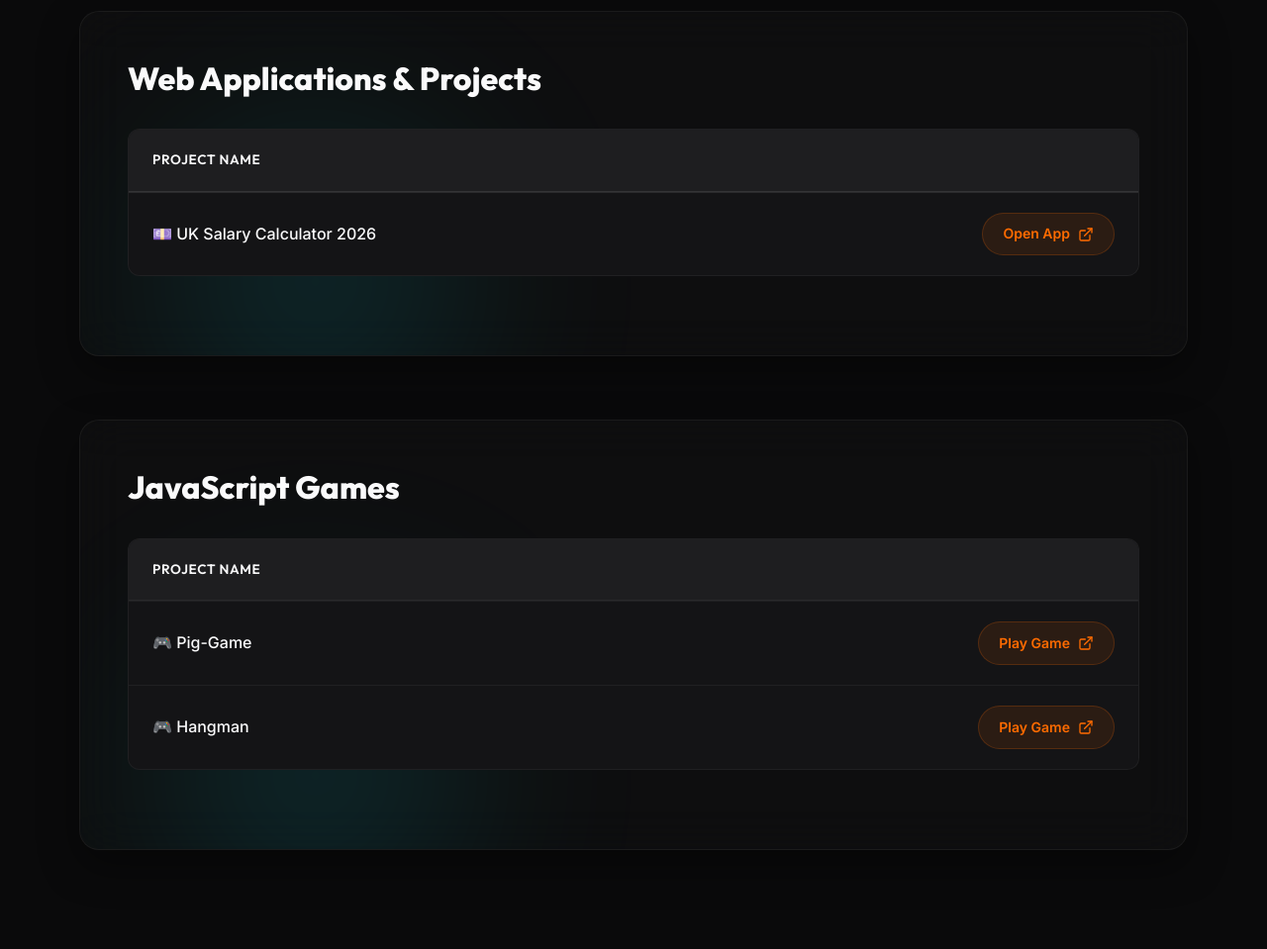
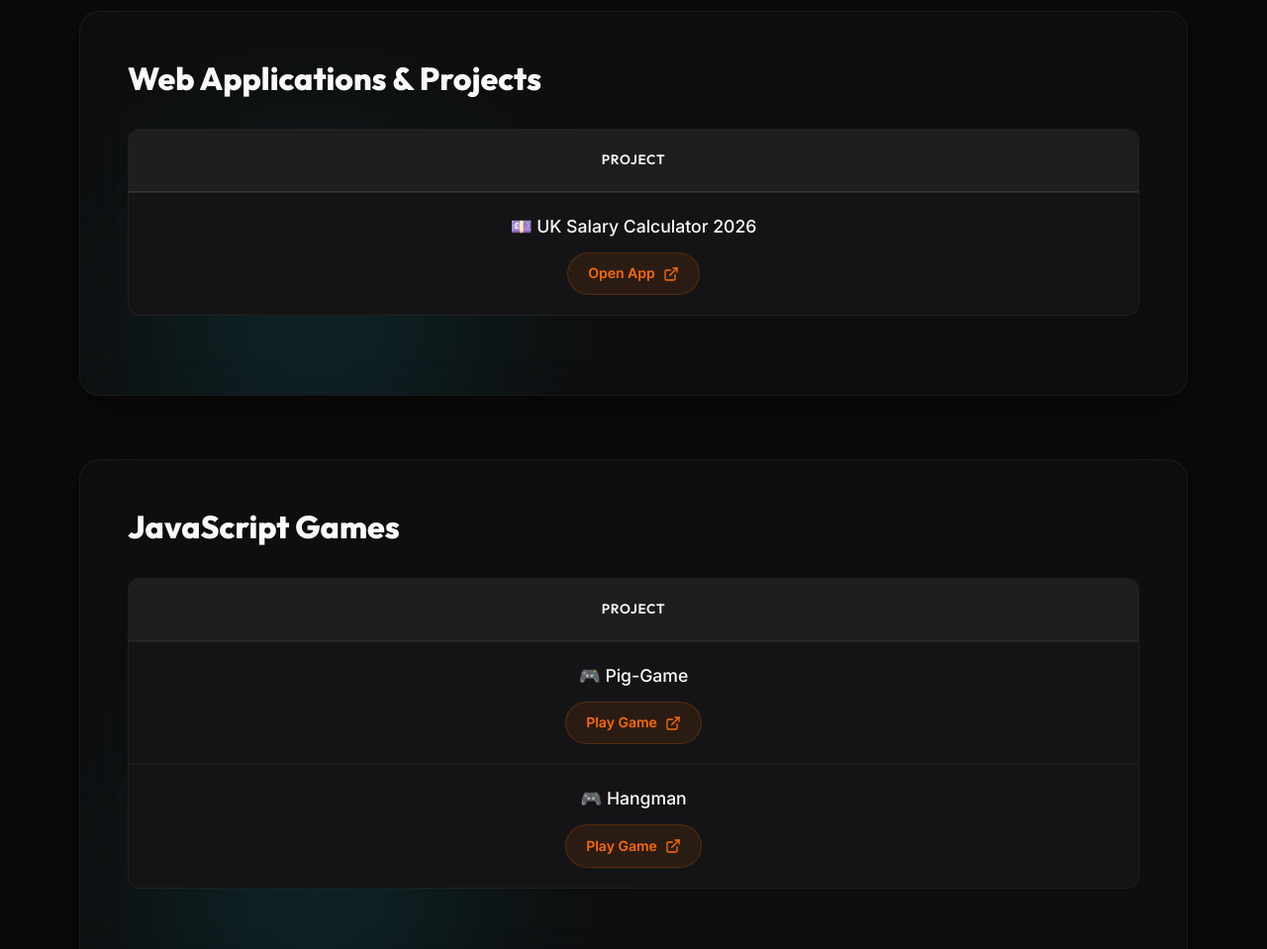
Before and after one commit to wbtist/wbtist.github.io, an Astro site: page / in a window 1280 px wide. Shown: the part 960-1919 px from the top of the page at 99% size. Built offline with nearby package versions, Linux system fonts and the light colour scheme; Astro itself is replaced by a stand-in of ours.

Commit message:
Button allocations

```diff
--- a/src/components/ProjectsTable.astro
+++ b/src/components/ProjectsTable.astro
@@ -19,17 +19,15 @@ const { id, title, projects } = Astro.props;
     <table>
       <thead>
         <tr>
-          <th>Project Name</th>
-          <th class="align-right"></th>
+          <th>Project</th>
         </tr>
       </thead>
       <tbody>
         {projects.map((project) => (
           <tr>
             <td>
+              <div class="project-cell">
                 <span class="project-name">{project.name}</span>
-            </td>
-            <td>
                 <a
                   href={project.url}
                   target="_blank"
@@ -41,6 +39,7 @@ const { id, title, projects } = Astro.props;
                     <path d="M18 13v6a2 2 0 0 1-2 2H5a2 2 0 0 1-2-2V8a2 2 0 0 1 2-2h6"></path><polyline points="15 3 21 3 21 9"></polyline><line x1="10" y1="14" x2="21" y2="3"></line>
                   </svg>
                 </a>
+              </div>
             </td>
           </tr>
         ))}
@@ -56,13 +55,25 @@ const { id, title, projects } = Astro.props;
     scroll-margin-top: 100px;
   }
 
+  th, td {
+    text-align: center;
+  }
+
+  .project-cell {
+    display: flex;
+    flex-direction: column;
+    gap: 0.75rem;
+    align-items: center;
+    justify-content: center;
+    margin: 0 auto;
+    width: fit-content;
+  }
+
   .project-name {
     font-weight: 500;
     color: var(--text-primary);
-  }
-
-  th.align-right, td:last-child {
-    text-align: right;
+    font-size: 1.1rem;
+    text-align: center;
   }
 
   svg {
```
Lines whose indentation alone changed are shown as unchanged.
